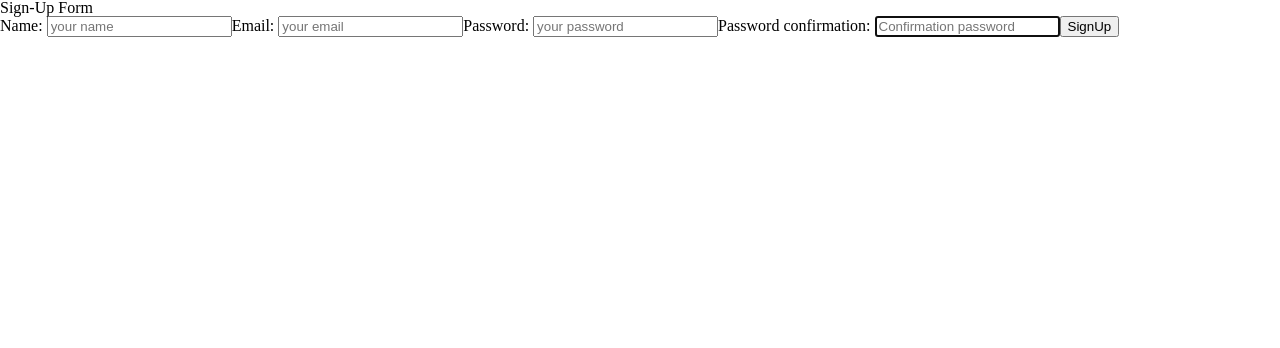
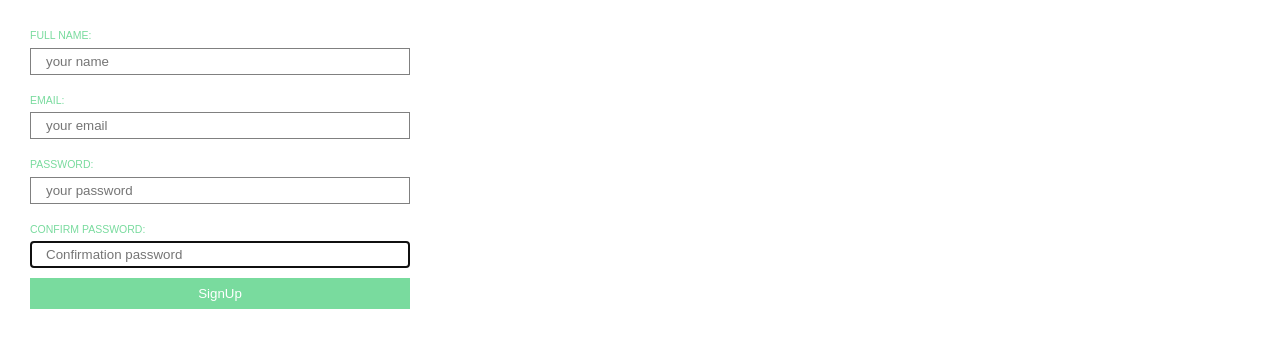
Before and after one commit to Mirariel/ReacrSignUpForm, a React (Vite) app: page / in a window 1280 px wide. Shown: the top 348 px of the page. Built offline with nearby package versions, Linux system fonts and the light colour scheme.

Commit message:
add style for Form

```diff
--- a/src/components/SignForm/SignForm.module.css
+++ b/src/components/SignForm/SignForm.module.css
@@ -0,0 +1,47 @@
+.confirm,
+.confirm:focus {
+  border: 2px solid greenyellow;
+}
+
+.notConfirm {
+  border: 2px solid red;
+}
+
+.signUpForm {
+  padding: 20px;
+  display: flex;
+  flex-direction: column;
+  min-width: 320px;
+  max-width: 400px;
+}
+
+.label {
+  display: flex;
+  flex-direction: column;
+  padding: 10px;
+}
+
+.inputName {
+  font-size: 0.7rem;
+  padding-bottom: 7px;
+  color: hsl(142.65deg 57.65% 66.67%);
+}
+
+.input {
+  padding: 5px 15px;
+  border: 1px solid grey;
+}
+
+.signBtn {
+  background-color: hsl(142.65deg 57.65% 66.67%);
+  color: white;
+  border: none;
+  padding: 8px;
+  width: 95%;
+  align-self: center;
+}
+
+.signBtn:hover {
+  cursor: pointer;
+  background-color: hsla(143, 58%, 67%, 0.567);
+}
--- a/src/components/SignForm/index.jsx
+++ b/src/components/SignForm/index.jsx
@@ -1,10 +1,11 @@
 import { Component } from "react";
+import style from "./SignForm.module.css";
 
 const INITIAL_VALUES = {
   email: "",
   password: "",
   name: "",
-  passwordConfirm: false,
+  passwordConfirm: "",
 };
 
 class SignForm extends Component {
@@ -12,45 +13,31 @@ class SignForm extends Component {
     super(props);
 
     this.state = {
-      name: INITIAL_VALUES.name,
-      password: INITIAL_VALUES.password,
-      email: INITIAL_VALUES.email,
-      passwordConfirm: INITIAL_VALUES.passwordConfirm,
+      ...INITIAL_VALUES,
     };
   }
 
-  handleNameChange = ({ target: { value } }) => {
-    this.setState({ name: value });
-  };
-  handlePasswordChange = ({ target: { value } }) => {
-    this.setState({ password: value });
-  };
-  handleEmailChange = ({ target: { value } }) => {
-    this.setState({ email: value });
+  handleChange = ({ target: { name, value } }) => {
+    this.setState({ [name]: value });
   };
 
   signUp = (e) => {
-    const { passwordConfirm } = this.state;
+    const { passwordConfirm, password } = this.state;
     e.preventDefault();
-    if (passwordConfirm) {
-      this.setState({ INITIAL_VALUES });
+    if (password && passwordConfirm === password) {
+      this.setState({ ...INITIAL_VALUES });
     }
   };
 
-  confirmationPassword = ({ target: { value } }) => {
-    const { password } = this.state;
-    this.setState({ passwordConfirm: value === password });
-  };
-
   render() {
-    const { name, password, email } = this.state;
+    const { name, password, email, passwordConfirm } = this.state;
+    const isMatch = passwordConfirm !== "" && passwordConfirm === password;
     return (
-      <div>
-        <h1>Sign-Up Form</h1>
-        <form>
-          <label>
-            <span>Name: </span>
+      <form className={style.signUpForm}>
+        <label className={style.label}>
+          <span className={style.inputName}>FULL NAME: </span>
           <input
+            className={style.input}
             type="text"
             name="name"
             placeholder="your name"
@@ -59,41 +46,43 @@ class SignForm extends Component {
             onChange={this.handleNameChange}
           />
         </label>
-          <label>
-            <span>Email: </span>
+        <label className={style.label}>
+          <span className={style.inputName}>EMAIL: </span>
           <input
+            className={style.input}
             type="email"
             name="email"
             placeholder="your email"
             autoFocus
             value={email}
-              onChange={this.handleEmailChange}
+            onChange={this.handleChange}
           />
         </label>
-          <label>
-            <span>Password: </span>
+        <label className={style.label}>
+          <span className={style.inputName}>PASSWORD: </span>
           <input
+            className={style.input}
             type="password"
             name="password"
             placeholder="your password"
             autoFocus
             value={password}
-              onChange={this.handlePasswordChange}
+            onChange={this.handleChange}
           />
         </label>
-          <label>
-            <span>Password confirmation: </span>
+        <label className={style.label}>
+          <span className={style.inputName}>CONFIRM PASSWORD: </span>
           <input
+            className={`${style.input} ${isMatch ? style.confirm : style.notConfirm}`}
             type="password"
             name="passwordConfirmation"
             placeholder="Confirmation password"
             autoFocus
-              onChange={this.confirmationPassword}
+            onChange={this.handleChange}
           />
         </label>
-          <button onClick={this.signUp}>SignUp</button>
+        <button className={style.signBtn} onClick={this.signUp}>SignUp</button>
       </form>
-      </div>
     );
   }
 }
--- a/src/index.css
+++ b/src/index.css
@@ -0,0 +1,4 @@
+:root {
+  font-family: Arial, Helvetica, sans-serif;
+  font-size: 15px;
+}
```
Lines whose indentation alone changed are shown as unchanged.
